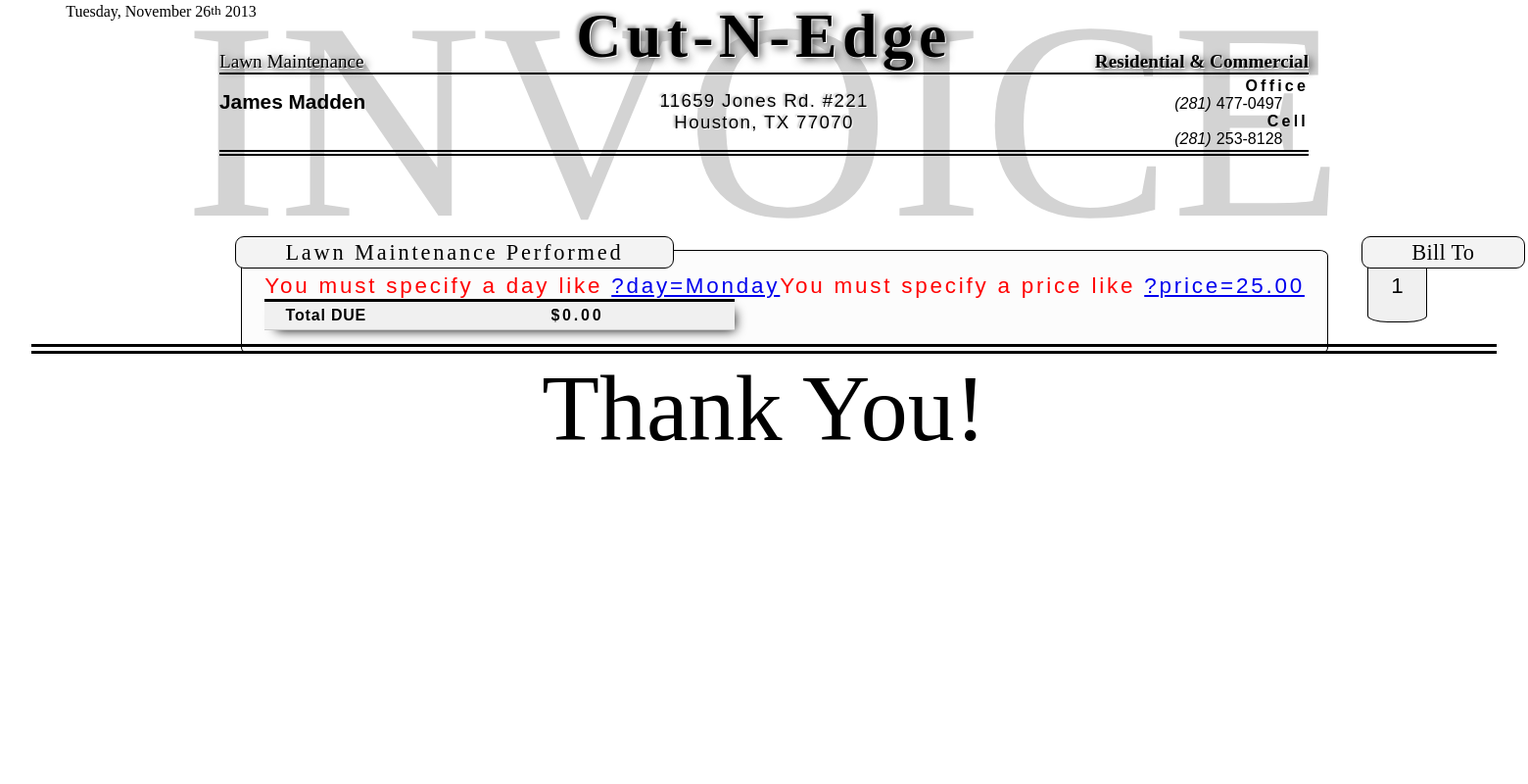
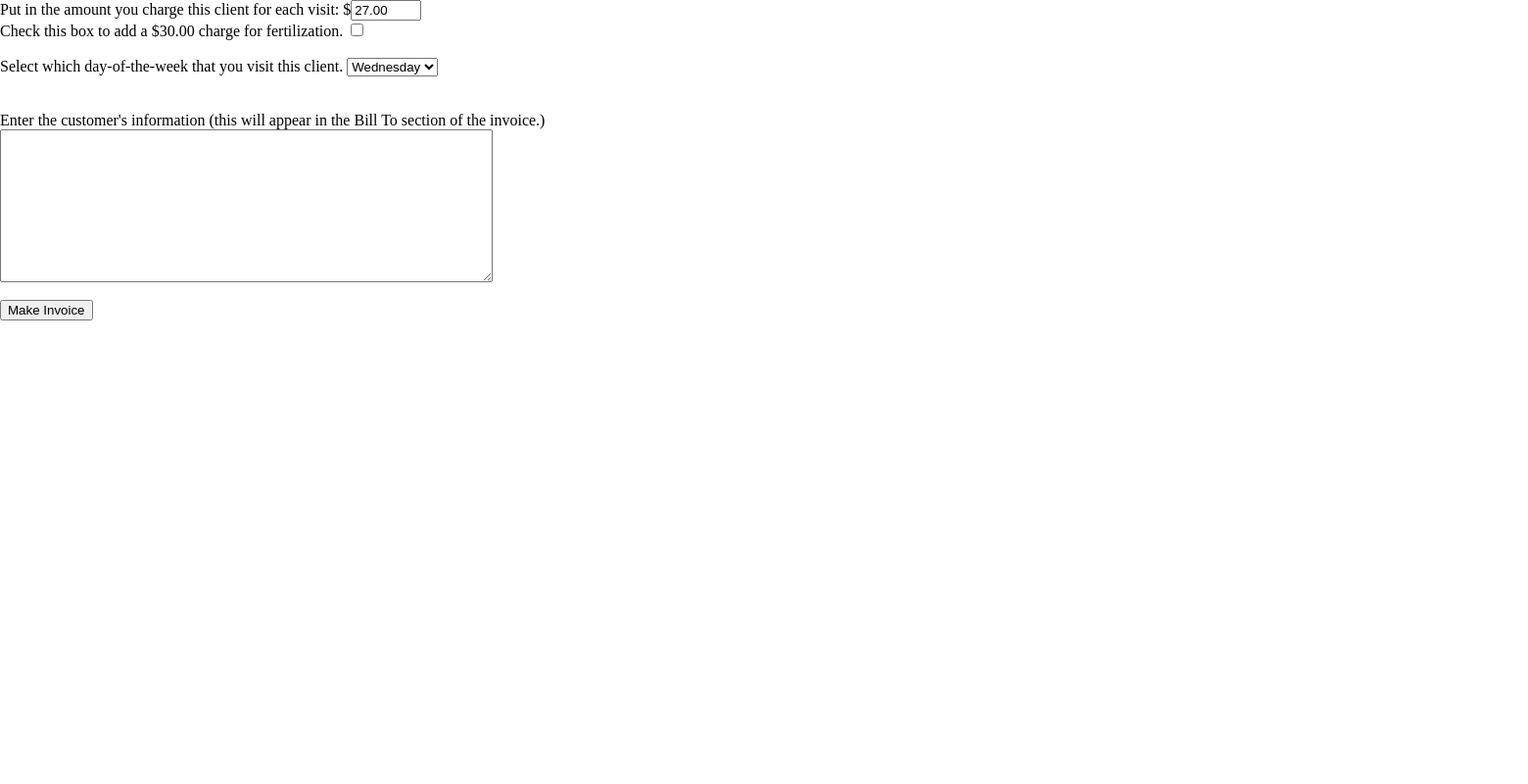
Before and after one commit to EricSeastrand/invoicer, a PHP site: page /?customer=1 in a window 1560 px wide. Shown: the whole page at 98% size. Run offline with PHP 8.4, Linux system fonts and the light colour scheme; data that the repository does not hold is empty; some libraries are stand-ins or nearby versions.

Commit message:
Added options for fertilization.

```diff
--- a/customers.php
+++ b/customers.php
@@ -1,10 +1,13 @@
-<form method="POST" action="index.php" target="_NEW">
+<form method="POST" action="index.php" target="_BLANK">
 
 	Cost per visit:
 	$<input type="number" name="price" min="0" value="25.00" max="9999" step="0.01" size="4"
     title="Enter the price that this customer gets charged for each service visit." />
 <br/>
 	<select name="day"><option value="Monday">Monday</option><option value="Tuesday">Tuesday</option><option value="Wednesday">Wednesday</option><option value="Thursday">Thursday</option><option value="Friday">Friday</option><option value="Saturday">Saturday</option><option value="Sunday" selected="">Sunday</option></select>
+<br/>
+	<label id="calendar-option" for="calendar-option">Select specific days to invoice on a calendar</label>
+	<input type="checkbox" name="advanced-date" id="calendar-option"/>
 <br/>
 	Enter the customer's information (this will appear in the Bill To section of the invoice.)
 <br/>
--- /dev/null
+++ b/head.inc.php
@@ -0,0 +1,13 @@
+<?php $jquery_themes = array(
+			'black-tie', 'blitzer', 'cupertino', 'dark-hive', 'dot-luv', 'eggplant', 'excite-bike', 'flick', 'hot-sneaks', 'humanity', 'le-frog', 'mint-choc', 'overcast', 'pepper-grinder', 'redmond', 'smoothness', 'south-street', 'start', 'sunny', 'swanky-purse', 'trontastic', 'ui-darkness', 'ui-lightness', 'vader'
+		);
+			$jquery_theme_to_use = $jquery_themes[array_rand($jquery_themes)];
+		?>
+
+		<link rel="stylesheet" href="http://codeorigin.jquery.com/ui/1.10.3/themes/<?php echo $jquery_theme_to_use; ?>/jquery-ui.css" />
+		<link rel="stylesheet" href="style.css" />
+
+		<script src="http://codeorigin.jquery.com/jquery-2.0.3.min.js"></script>
+		<script src="http://codeorigin.jquery.com/ui/1.10.3/jquery-ui.min.js"></script>
+		<script src="event-handling.js"></script>
+		<script src="scripts.js"></script>
--- a/index.php
+++ b/index.php
@@ -1,144 +1,32 @@
 <html>
 	<head>
-		<?php $jquery_themes = array(
-			'black-tie', 'blitzer', 'cupertino', 'dark-hive', 'dot-luv', 'eggplant', 'excite-bike', 'flick', 'hot-sneaks', 'humanity', 'le-frog', 'mint-choc', 'overcast', 'pepper-grinder', 'redmond', 'smoothness', 'south-street', 'start', 'sunny', 'swanky-purse', 'trontastic', 'ui-darkness', 'ui-lightness', 'vader'
-		);
-			$jquery_theme_to_use = $jquery_themes[array_rand($jquery_themes)];
-		?>
+		<?php require_once('head.inc.php'); ?>
 
-		<link rel="stylesheet" href="http://codeorigin.jquery.com/ui/1.10.3/themes/<?php echo $jquery_theme_to_use; ?>/jquery-ui.css" />
-		<link rel="stylesheet" href="style.css" />
-
-		<script src="http://codeorigin.jquery.com/jquery-2.0.3.min.js"></script>
-		<script src="http://codeorigin.jquery.com/ui/1.10.3/jquery-ui.min.js"></script>
-		<script src="event-handling.js"></script>
-
-<?php
-		function getOrdinalSuffix($number) {
-			$ends = array('th','st','nd','rd','th','th','th','th','th','th');
-			if (($number %100) >= 11 && ($number%100) <= 13)
-			   $abbreviation = 'th';
-			else
-			   $abbreviation = $ends[$number % 10];
-			return $abbreviation;
-		}
-
-		function formatDate($dateObject=true) {
-			if($dateObject === true) $dateObject = time();
-			$extn = getOrdinalSuffix(strftime('%e', $dateObject));
-
-			return strftime("%A, %B %e<sup>$extn</sup> %Y", $dateObject);
-		}
-
-		function invoice_item($description, $cost) {
-			$cost = sprintf("%.2f",$cost);
-			return
-			"
-			<tr>
-				<td>$description</td>
-				<td>$". $cost ."</td>
-			</tr>
-			";
-		}
-
-
-		function getDates($start_date, $end_date, $days){
-			if(!is_array($days) ) $days = explode(',', $days);
-			// parse the $start_date and $end_date string values
-
-			while( $start_date <= $end_date ){
-
-				$dow=strftime('%A', $start_date);
-				// assumes $days is array containing strings  - Saturday, Monday...
-				if( in_array($dow, $days) )
-					$results[]= formatDate($start_date);
-
-				// incrememnt by 1 day
-
-				$start_date+=86400;
-
-			}
-
-			return $results;
-		}
-
-		function MAKE_INVOICES($cost="25.00", $dayOfWeek) {
-			$total = 0;
-
-			$dates = getDates(strtotime('first day of next month'), strtotime('last day of next month'), $dayOfWeek);
-			foreach ($dates as $i => $date) {
-				echo invoice_item($date, $cost);
-				$total += $cost;
-			}
-
-			echo invoice_item("Total DUE", $total);
-
-		}
-
-		?>
 	<title><?php echo $_REQUEST['customer']; ?></title>
 	</head>
-	<body class="invoice-body">
-			<div class="invoice-created"> <?php echo formatDate(); ?>  </div>
 
-		<div class="the-word-invoice">INVOICE</div>
+		<form method="POST" action="invoice.php" target="_BLANK">
 
-		<section class="invoice-header">
-			<h1>Cut-N-Edge</h1>
-			<h2>Lawn Maintenance</h2>
-			<h2>Residential &amp; Commercial</h2>
-		</section>
+			Put in the amount you charge this client for each visit:
+			$<input type="number" name="price" min="0" value="27.00" max="9999" step="1" size="4"
+		    title="Enter the price that this customer gets charged for each service visit." />
+		<br/>
+			Check this box to add a $30.00 charge for fertilization.
+			<input type="checkbox" name="fertilizer" />
+		<br/><br/>
+			Select which day-of-the-week that you visit this client.
+			<select name="day"><option value="Monday">Monday</option><option value="Tuesday">Tuesday</option><option selected="selected" value="Wednesday">Wednesday</option><option value="Thursday">Thursday</option><option value="Friday">Friday</option><option value="Saturday">Saturday</option><option value="Sunday">Sunday</option></select>
+		<br/><br/>
+		<!--	<label id="calendar-option" for="calendar-option">Select specific days to invoice on a calendar</label>
+			<input type="checkbox" name="advanced-date" id="calendar-option"/>
+		-->
+		<br/>
+			Enter the customer's information (this will appear in the Bill To section of the invoice.)
+		<br/>
+			<textarea cols=60 rows=10 name="customer"></textarea>
 
+			<br/></br>
+			<input type="submit" value="Make Invoice"/>
+		</form>
 
-		<section class="invoice-from">
-			<h2>James Madden</h2>
-
-			<div class="street-address">
-				<h3>11659 Jones Rd. #221</h3>
-				<h3>Houston, TX 77070</h3>
-			</div>
-
-			<div class="phone-numbers">
-				<dt>Office</dt>
-					<dd><span class="area-code">(281)</span>477-0497</dd>
-				<dt>Cell</dt>
-					<dd><span class="area-code">(281)</span>253-8128</dd>
-			</div>
-
-
-		</section>
-
-
-
-		<section class="invoice-items">
-			<table>
-
-				<?php
-
-
-				if(!isset($_REQUEST['day']))
-					echo '<font color="red">You must specify a day like <a href="?day=Monday&price='.$_REQUEST['price'].'">?day=Monday</a></font>';
-
-				if(!isset($_REQUEST['price']))
-					echo '<font color="red">You must specify a price like <a href="?price=25&day='.$_REQUEST['day'].'">?price=25.00</a></font>';
-
-
-					MAKE_INVOICES($_REQUEST['price'], $_REQUEST['day']);
-
-				?>
-
-
-			</table>
-		</section>
-
-
-		<section class="invoice-to">
-			<?php echo '<div>'.str_replace("\n", "</div><div>", $_REQUEST['customer']).'</div>'; ?>
-			<!--
-			<div>Gloria Orellana</div>
-			<div>12014 Quiet Water Ct.</div>
-			<div>Houston, Texas 77095</div>
-			-->
-		</section>
-	</body>
 </html>
--- a/scripts.js
+++ b/scripts.js
@@ -1,87 +1,24 @@
-"use strict";
-function musicalScale(rootNote, type) {
-	var scale = rootNote.scale(type);
-	var notes = [];
-	for(var note in scale){
-		 notes.push(scale[note]hr);
-	}
-	notes.type = type.toString();
+function prepareNewItemLine(title, price, appendTo) {
 
-	return notes;
-}
+	console.log(title, price, appendTo);
 
-var gridOptions = {
-	keyByColumn: 'Tonic',
-	onRowClicked: function(chatId, chatObject){
-		//parent.loadArbitraryChat(chatId);
-	}
-	,container  : 'body'
-	,resizable	: false
-	,sortable		: true
-	,columns: {
-		Type: { //tonicSupertonicMediantSubdominantDominantSubmediantLeading
-			label        : 'Type',
-			inputDataKey : 'type'
-		},
-
-		Tonic: { //tonicSupertonicMediantSubdominantDominantSubmediantLeading
-			label        : 'Tonic',
-			inputDataKey : '0',
-			dataType : 'note'
-
-		}
-		,Supertonic: {
-			label        : 'Supertonic',
-			inputDataKey : '1',
-			dataType : 'Note'
-		}
-		,Mediant: {
-			label        : 'Mediant',
-			inputDataKey : '2',
-			dataType : 'Note'
-		}
-		,Subdominant: {
-			label        : 'Subdominant',
-			inputDataKey : '3',
-			dataType : 'Note'
-		}
-		,Dominant: {
-			label        : 'Dominant',
-			inputDataKey : '4',
-			dataType : 'Note'
-		}
-		,Submediant: {
-			label        : 'Submediant',
-			inputDataKey : '5',
-			dataType : 'Note'
-		}
-		,Leading: {
-			label        : 'Leading',
-			inputDataKey : '6',
-			dataType : 'Note'
-		}
-
-	}
-};
-function makeScaleRowData(scaleType) {
-	var gridData = [];
+	var tr = $('<tr>').appendTo(appendTo);
+	$('<td>').text(title).appendTo(tr);
+	$('<td>').text('$'+price).appendTo(tr);
 
 
-	var scaleTonic = Note.fromLatin('C3');
 
-	for(var i=0; i<=12; i++) {
-		gridData.push( musicalScale(scaleTonic.add( Interval.fromSemitones(i) ), scaleType));
-	}
-	return gridData;
 }
+$(function(){
 
+$('.new-line-item').on('keyup', function(e){
+	if(e.which !== 13) return;
 
-$(function() {
-	window.myGrid = new esGrid( gridOptions );
+	var title = $(this).find('[type="text"]').val();
+	var price = $(this).find('[type="number"]').val();
 
-	var gridData = [];
-	gridData = gridData.concat(makeScaleRowData('minor'));
-	gridData = gridData.concat(makeScaleRowData('major'));
+	prepareNewItemLine(title, price, '.new-line-item');
 
-	myGrid.loadData( gridData );
 });
+
+})
--- a/style.css
+++ b/style.css
@@ -86,10 +86,9 @@ right: 0;
 	top: 0.2em;
 	font-family: sans-serif;
 }
-.invoice-from {
-	position: relative;
 
-}
+
+
 
 .area-code {
 	font-style: italic;
@@ -122,12 +121,12 @@ right: 2.2em;
 
 .invoice-from {
 position: relative;
-margin-bottom: 6em;
+margin-bottom: 0;
 text-align: center;
 font-family: sans-serif;
 border-bottom: 6px double black;
 overflow: visible;
-padding: 1.025em;
+padding: 1.15em;
 }
 
 .street-address {letter-spacing: .0825em}
@@ -183,7 +182,7 @@ font-family: sans-serif;
 letter-spacing: 0.125em;
 position: relative;
 vertical-align: top;
-display: inline-block;
+display: block;
 
 }
 
@@ -191,6 +190,7 @@ display: inline-block;
 	border-collapse: collapse;
 	box-shadow: 6px 6px 12px -6px black;
 	min-width: 30em;
+	width: 100%;
 }
 
 sup { vertical-align: top; }
@@ -217,11 +217,25 @@ sup { vertical-align: top; }
 	font-family: serif;
 }
 .invoice-items tr:last-of-type {
-border-top: 3px solid #000;
-font-weight: bold;
-border-bottom: 1px solid #CCC;
+	border-top: 3px solid #000;
+	font-weight: bold;
+	border-bottom: 1px solid #CCC;
 }
 
 .invoice-items tr:nth-child(odd){
 
-	background-color: #F0F0F0;}
+	background-color: #F0F0F0;
+}
+
+.invoice-content-wrapper > * {
+	margin: 0.67em 3.025em;
+}
+
+.invoice-content-wrapper {
+	margin-top: 1em;
+}
+
+.nocharge-service td {
+	font-style: italic;
+	padding-left: 3em;
+}
```
Also changed, not shown: invoice.inc.php (added, +146 -0 lines), invoice.php (added, +10 -0 lines).
